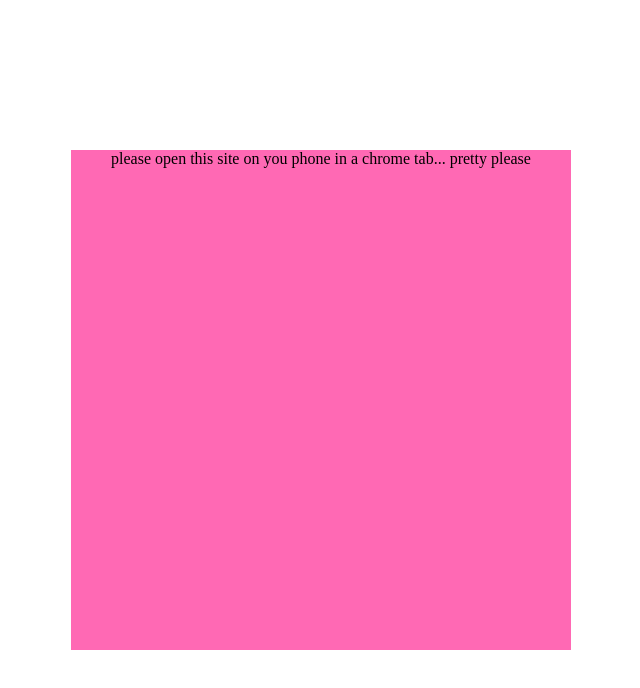
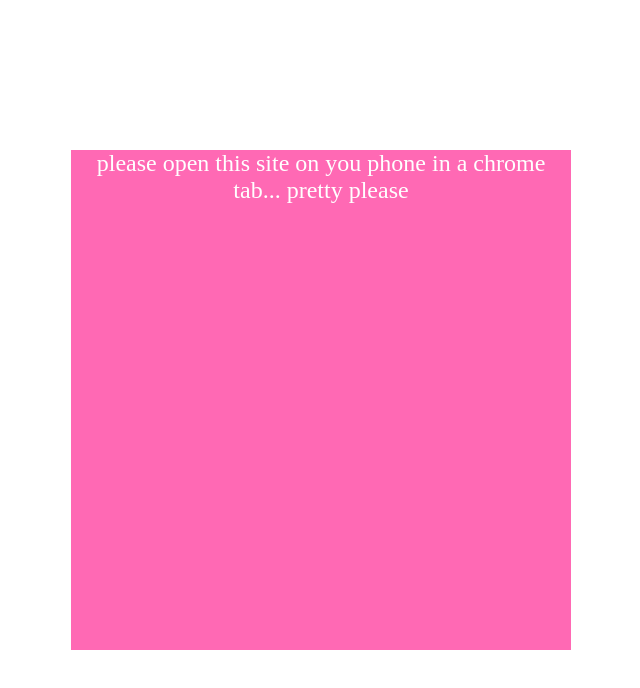
Before and after one commit to pop161516/NetArtTemp, a plain HTML site: page public/index.html in a window 1280 px wide. Shown: the whole page, without its empty margins (319-959 px from the left). Drawn offline with Linux system fonts and the light colour scheme.

Commit message:
stlye chanbge

```diff
--- a/public/style.css
+++ b/public/style.css
@@ -8,4 +8,7 @@
     transform: translate(-50%, -50%);
     transition: transform 0.1s ease-out;
     text-align: center;
+    justify-content: center;
+    color: white;
+    font-size: 1.5rem;
   }
```
